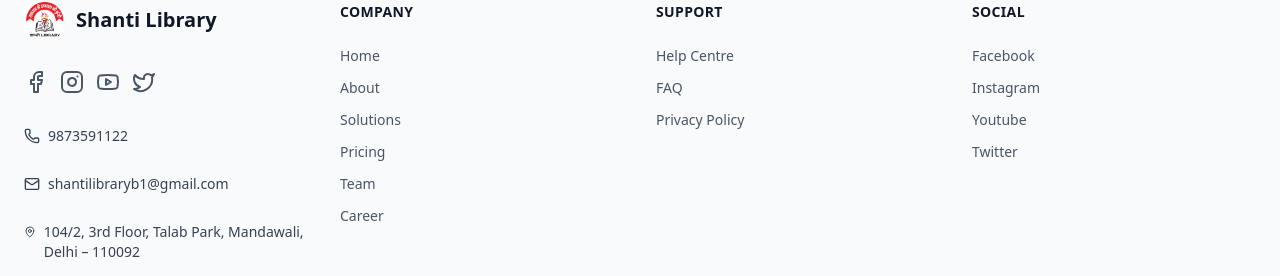
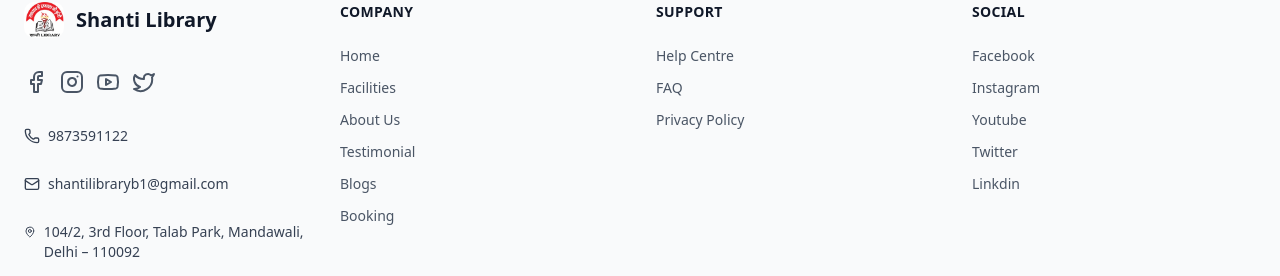
Before and after one commit to ujjwalparashar30/rajnikant_20, a Next.js app: page / in a window 1280 px wide. Shown: the part 8014-8290 px from the top of the page. Built offline with nearby package versions, Linux system fonts and the light colour scheme.

Commit message:
added something

```diff
--- a/components/ui/Footer.tsx
+++ b/components/ui/Footer.tsx
@@ -73,23 +73,23 @@ const Footer: React.FC = () => {
               Company
             </h3>
             <nav className="flex flex-col space-y-3">
-              <a href="/home" className="text-gray-600 hover:text-gray-900 text-sm transition-colors duration-200">
+              <a href="#home" className="text-gray-600 hover:text-gray-900 text-sm transition-colors duration-200">
                 Home
               </a>
-              <a href="/about" className="text-gray-600 hover:text-gray-900 text-sm transition-colors duration-200">
-                About
+              <a href="#facilities" className="text-gray-600 hover:text-gray-900 text-sm transition-colors duration-200">
+                Facilities
               </a>
-              <a href="/solutions" className="text-gray-600 hover:text-gray-900 text-sm transition-colors duration-200">
-                Solutions
+              <a href="#video" className="text-gray-600 hover:text-gray-900 text-sm transition-colors duration-200">
+                About Us
               </a>
-              <a href="/pricing" className="text-gray-600 hover:text-gray-900 text-sm transition-colors duration-200">
-                Pricing
+              <a href="#testimonials" className="text-gray-600 hover:text-gray-900 text-sm transition-colors duration-200">
+                Testimonial
               </a>
-              <a href="/team" className="text-gray-600 hover:text-gray-900 text-sm transition-colors duration-200">
-                Team
+              <a href="#blogs" className="text-gray-600 hover:text-gray-900 text-sm transition-colors duration-200">
+                Blogs
               </a>
-              <a href="/career" className="text-gray-600 hover:text-gray-900 text-sm transition-colors duration-200">
-                Career
+              <a href="#booking" className="text-gray-600 hover:text-gray-900 text-sm transition-colors duration-200">
+                Booking
               </a>
             </nav>
           </div>
@@ -118,17 +118,20 @@ const Footer: React.FC = () => {
               Social
             </h3>
             <nav className="flex flex-col space-y-3">
-              <a href="https://facebook.com" className="text-gray-600 hover:text-gray-900 text-sm transition-colors duration-200">
+              <a href="https://www.facebook.com/share/1C5i3sVhiX/" className="text-gray-600 hover:text-gray-900 text-sm transition-colors duration-200">
                 Facebook
               </a>
-              <a href="https://instagram.com" className="text-gray-600 hover:text-gray-900 text-sm transition-colors duration-200">
+              <a href="https://www.instagram.com/shantilibrary4u?utm_source=qr" className="text-gray-600 hover:text-gray-900 text-sm transition-colors duration-200">
                 Instagram
               </a>
-              <a href="https://youtube.com" className="text-gray-600 hover:text-gray-900 text-sm transition-colors duration-200">
+              <a href="https://www.youtube.com/@shantilibrary4u" className="text-gray-600 hover:text-gray-900 text-sm transition-colors duration-200">
                 Youtube
               </a>
-              <a href="https://twitter.com" className="text-gray-600 hover:text-gray-900 text-sm transition-colors duration-200">
+              <a href="https://x.com/ShantiLibrary" className="text-gray-600 hover:text-gray-900 text-sm transition-colors duration-200">
                 Twitter
+              </a>
+              <a href="https://www.linkedin.com/company/shantilibrary/?lipi=urn%3Ali%3Apage%3Ad_flagship3_search_srp_all%3BJI82q6NwRQuDXAiNG0D2rQ%3D%3D" className="text-gray-600 hover:text-gray-900 text-sm transition-colors duration-200">
+                Linkdin
               </a>
             </nav>
           </div>
```
